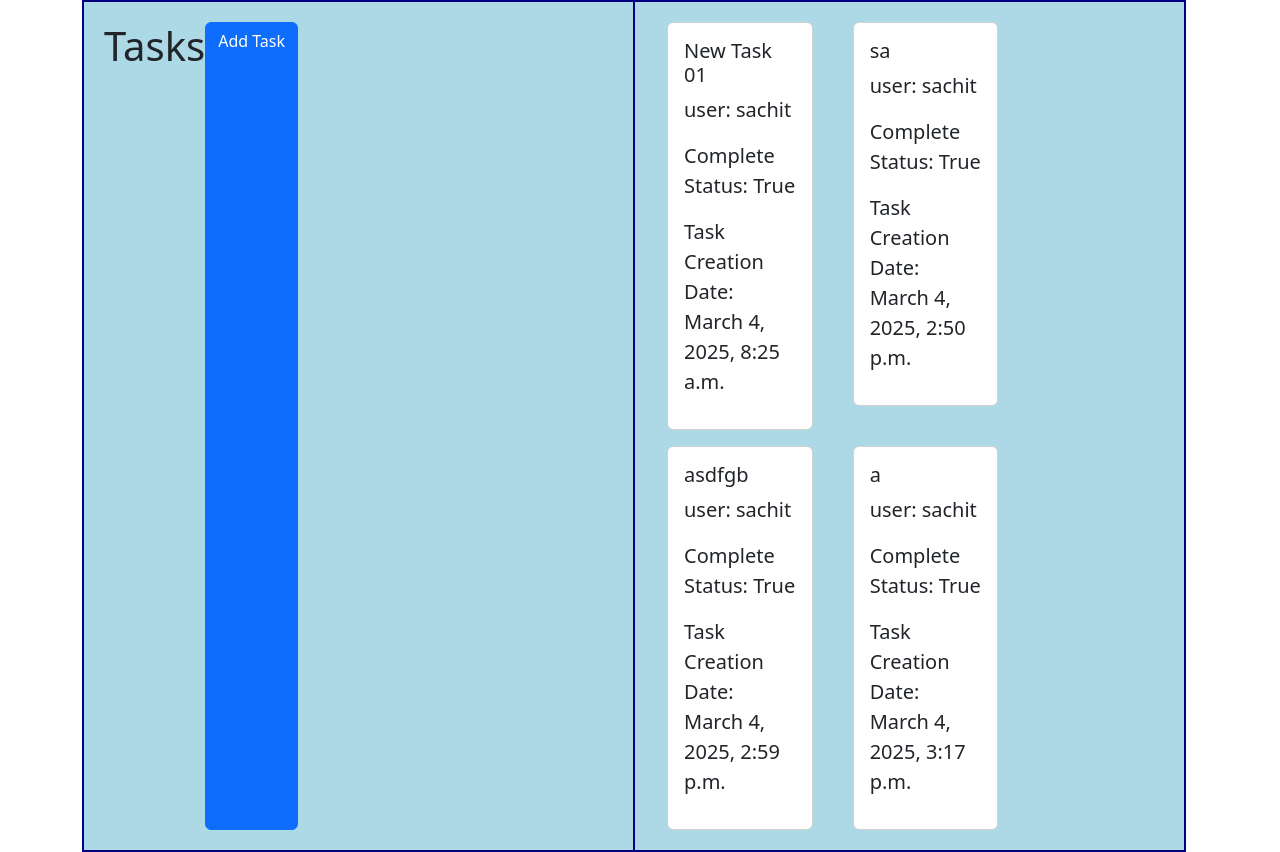
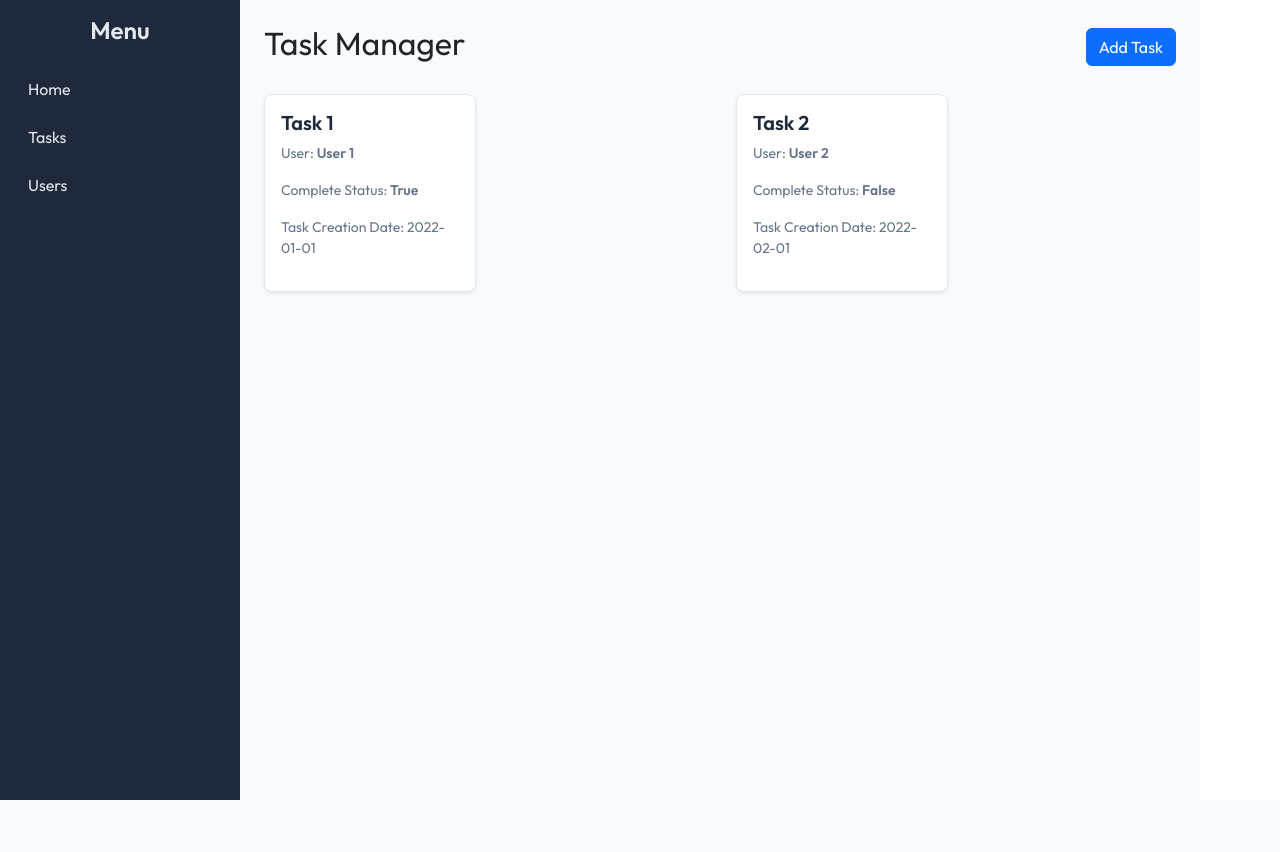
Before and after one commit to sachitGhimire22/TMS, a Django app: page / in a window 1280 px wide. After the commit the page ends 800 px from the top, so only its background shows below. Run offline with Django 5.2, Linux system fonts and the light colour scheme; data comes from the database, SQL or seed files in the repository.

Commit message:
frontend done

```diff
--- a/tasks/templates/tasks/task_haru.html
+++ b/tasks/templates/tasks/task_haru.html
@@ -5,11 +5,22 @@
 {% endblock %}
 
 {% block content %}
-<div class="container">
-    <div class="item1"> <h1>Tasks</h1>
 
-        <a href="{% url 'task_create' %}" class="btn btn-primary">Add Task</a></div>
-    <div class="item2 container row gap-3 ">
+<div class="container text-center">
+    <div class="row">
+        {% comment %} col1 {% endcomment %}
+      <div class="col">
+        Column
+      </div>
+      {% comment %} col2 {% endcomment %}
+      <div class="col">
+        {% comment %} nav  {% endcomment %}
+        <div class="item1"> <h1>Tasks</h1>
+
+            <a href="{% url 'task_create' %}" class="btn btn-primary">Add Task</a></div>
+      </div>
+      {% comment %} content {% endcomment %}
+      <div class="item2 container row gap-3 ">
         {% for task in tasks %}
         <div class="col-md-4">
             <div class="card">
@@ -24,7 +35,14 @@
         </div>
     {% empty %}
         <p>No tasks available.</p>
-    {% endfor %}</div>
+    {% endfor %}
+</div>
+    </div>
+  </div>
+
+
+
+
 
 
 
--- /dev/null
+++ b/tasks/templates/tasks/test.html
@@ -0,0 +1,102 @@
+{% extends "layout.html" %}
+
+{% block title %}
+    Task Manager
+{% endblock %}
+
+{% block content %}
+<div class="container-fluid">
+    <div class="row">
+        <!-- Sidebar -->
+        <div class="col-md-3 sidebar p-3 vh-100">
+            <h4 class="text-center">Menu</h4>
+            <ul class="nav flex-column">
+                <li class="nav-item"><a href="#" class="nav-link sidebar-link">Home</a></li>
+                <li class="nav-item"><a href="#" class="nav-link sidebar-link">Tasks</a></li>
+                <li class="nav-item"><a href="#" class="nav-link sidebar-link">Users</a></li>
+            </ul>
+        </div>
+
+        <!-- Main Content -->
+        <div class="col-md-9 content p-4">
+            <nav class="d-flex justify-content-between align-items-center mb-4">
+                <h2 class="text-dark">Task Manager</h2>
+                <button class="btn btn-primary">Add Task</button>
+            </nav>
+
+            <div class="task-list row g-3">
+                <div class="col-md-6">
+                    <div class="task card p-3 shadow-sm">
+                        <h5 class="task-title">Task 1</h5>
+                        <p class="task-user">User: <strong>User 1</strong></p>
+                        <p class="task-status">Complete Status: <strong>True</strong></p>
+                        <p class="task-date">Task Creation Date: 2022-01-01</p>
+                    </div>
+                </div>
+                <div class="col-md-6">
+                    <div class="task card p-3 shadow-sm">
+                        <h5 class="task-title">Task 2</h5>
+                        <p class="task-user">User: <strong>User 2</strong></p>
+                        <p class="task-status">Complete Status: <strong>False</strong></p>
+                        <p class="task-date">Task Creation Date: 2022-02-01</p>
+                    </div>
+                </div>
+            </div>
+        </div>
+    </div>
+</div>
+
+<style>
+    @import url('https://fonts.googleapis.com/css2?family=Outfit:wght@300;400;600&display=swap');
+
+    * {
+        font-family: 'Outfit', sans-serif;
+    }
+    .sidebar {
+        background: #1e293b;
+        color: #e2e8f0;
+        width: 240px;
+    }
+    .sidebar h4 {
+        font-weight: 600;
+        margin-bottom: 20px;
+    }
+    .sidebar-link {
+        padding: 12px;
+        border-radius: 6px;
+        transition: background 0.3s ease, color 0.3s ease;
+        color: #e2e8f0;
+    }
+    .sidebar-link:hover {
+        background: #334155;
+        color: #ffffff;
+    }
+    .content {
+        background: #f8fafc;
+    }
+    .task-list {
+        display: grid;
+        grid-template-columns: repeat(2, 1fr);
+        gap: 16px;
+    }
+    .task {
+        border-radius: 8px;
+        background: #ffffff;
+        border: 1px solid #e2e8f0;
+        transition: transform 0.2s ease;
+        padding: 16px;
+    }
+    .task:hover {
+        transform: scale(1.02);
+    }
+    .task-title {
+        font-size: 20px;
+        font-weight: 600;
+        color: #1e293b;
+    }
+    .task-user, .task-status, .task-date {
+        font-size: 14px;
+        color: #64748b;
+    }
+</style>
+{% endblock %}
--- a/tasks/views.py
+++ b/tasks/views.py
@@ -13,7 +13,7 @@
 
 def tasks_list(request):
     task_list = tasks.objects.all()  # Retrieve all tasks from the database
-    return render(request, 'tasks/task_haru.html', {'tasks': task_list})  # Pass tasks to the template
+    return render(request, 'tasks/test.html', {'tasks': task_list})  # Pass tasks to the template
 
 
 # creating the tasks
--- a/templates/layout.html
+++ b/templates/layout.html
@@ -13,26 +13,6 @@
     />
   </head>
   <style>
-    .container {
-      display: grid;
-      grid-template-columns: repeat(2, 1fr); /* 2 equal columns */
-      gap: 10px; /* Space between grid items */
-    }
-
-    .item1 {
-      background-color: lightblue;
-      display: flex;
-      font-size: 20px;
-      border: 2px solid navy;
-      padding: 20px;
-    }
-    .item2 {
-        background-color: lightblue;
-        display: flex;
-        font-size: 20px;
-        border: 2px solid navy;
-        padding: 20px;
-      }
 
   </style>
   <body>
```
